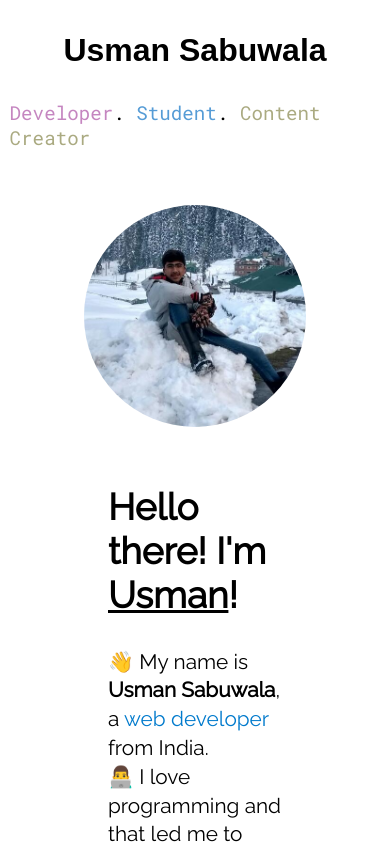
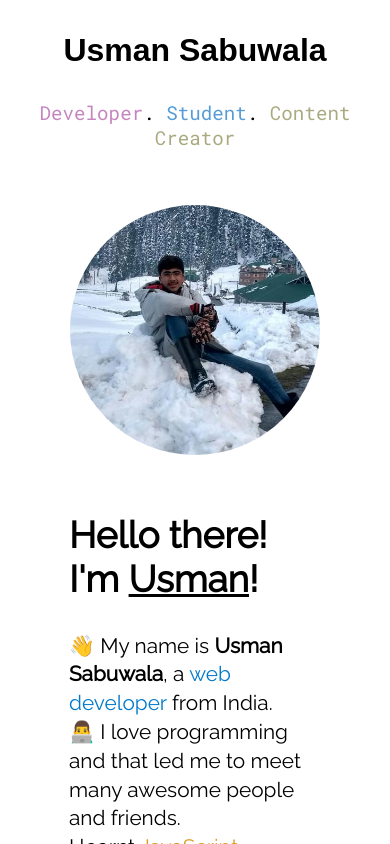
Before and after one commit to max-programming/usman-portfolio, a Next.js app: page / in a window 390 px wide. Shown: the top 844 px of the page. Built offline with nearby package versions, Linux system fonts and the light colour scheme; a web font is replaced by a local one.

Commit message:
📱 Some design improvements on mobile

```diff
--- a/components/Header.tsx
+++ b/components/Header.tsx
@@ -10,9 +10,9 @@ export default function Header() {
         </Link>
       </h1>
       <h3>
-        <span className={styles.devTitle}>Developer</span>.{" "}
-        <span className={styles.studTitle}>Student</span>.{" "}
-        <span className={styles.contentTitle}>Content Creator</span>
+        <span style={{ color: "#c586c0" }}>Developer</span>.{" "}
+        <span style={{ color: "#569cd6" }}>Student</span>.{" "}
+        <span style={{ color: "#aaaa81" }}>Content Creator</span>
       </h3>
     </header>
   );
--- a/styles/Header.module.css
+++ b/styles/Header.module.css
@@ -16,16 +16,7 @@
   font-size: 1.5rem;
   font-family: "Roboto Mono", monospace;
   font-weight: 400;
-}
-
-.devTitle {
-  color: #c586c0;
-}
-.studTitle {
-  color: #569cd6;
-}
-.contentTitle {
-  color: #aaaa81;
+  text-align: center;
 }
 
 @media (max-width: 768px) {
--- a/styles/Home.module.css
+++ b/styles/Home.module.css
@@ -31,11 +31,13 @@
 .image img {
   border-radius: 50%;
   user-select: none;
-  /* color: #c7b217; */
 }
 
 @media (max-width: 768px) {
   .hero {
     flex-direction: column;
   }
+  .container {
+    width: 100%;
+  }
 }
```
